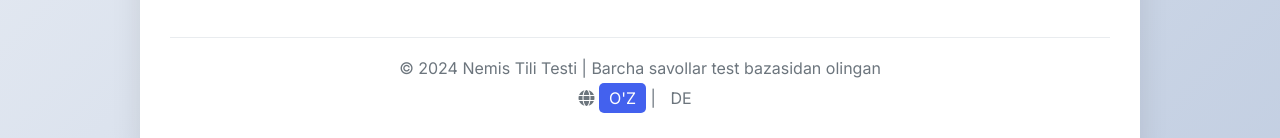
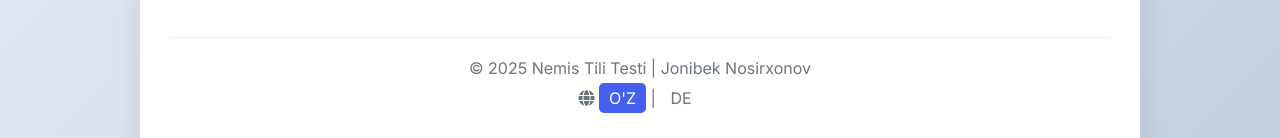
Before and after one commit to Jonibek-Dev/deutsch-test, a plain HTML site: page index.html in a window 1280 px wide. Shown: the part 994-1132 px from the top of the page. Drawn offline with Linux system fonts and the light colour scheme.

Commit message:
Update index.html

```diff
--- a/index.html
+++ b/index.html
@@ -155,7 +155,7 @@
 
         <!-- Pastki qism -->
         <footer class="footer">
-            <p>© 2024 Nemis Tili Testi | Barcha savollar test bazasidan olingan</p>
+            <p>© 2025 Nemis Tili Testi | Jonibek Nosirxonov </p>
             <p class="language-switch">
                 <i class="fas fa-globe"></i>
                 <span class="lang active" onclick="setLanguage('uz')">O'Z</span> |
```
